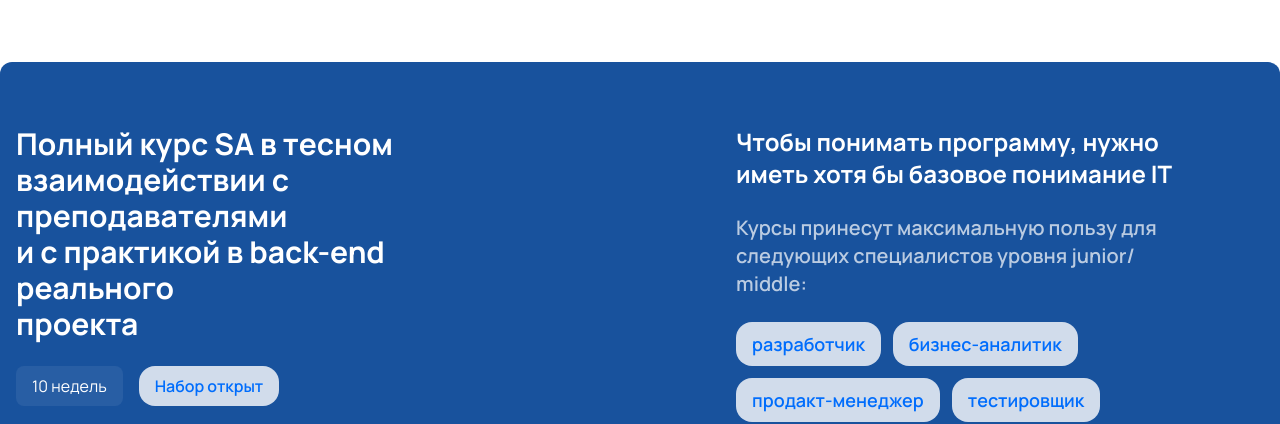
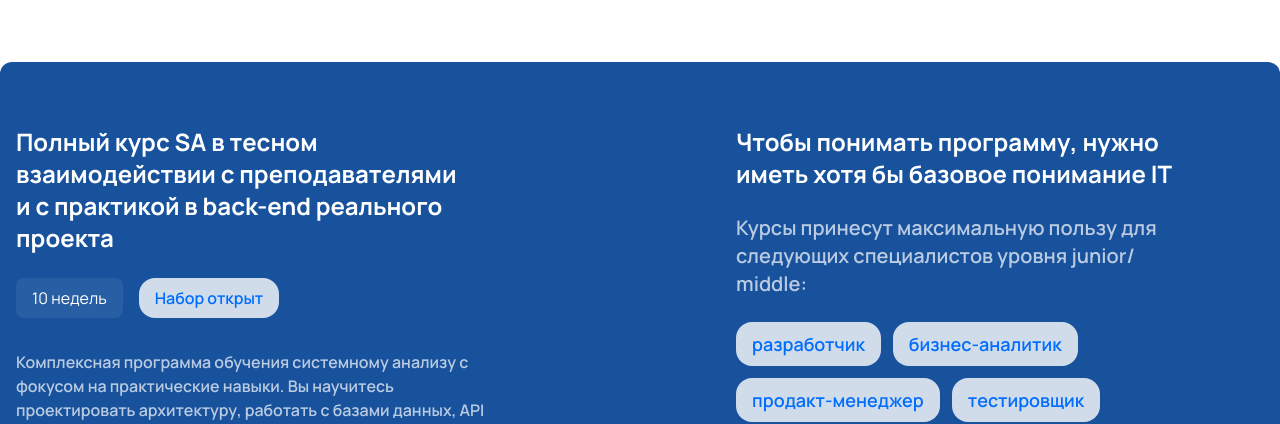
Before and after one commit to temirrllan/ittalker, a Next.js app: page / in a window 1280 px wide. Shown: the part 1860-2284 px from the top of the page. Built offline with nearby package versions, Linux system fonts and the light colour scheme.

Commit message:
fix: font size

```diff
--- a/src/sections/Features.tsx
+++ b/src/sections/Features.tsx
@@ -112,7 +112,7 @@
       <div className="container flex flex-col md:flex-row gap-16">
         {/* Left Column */}
         <AnimatedSection className='flex-1'>
-          <h2 className="text-xl md:text-3xl font-[700] mb-6">
+          <h2 className="text-xl md:text-2xl font-[700] mb-6">
             Полный курс SA в тесном <br />
             взаимодействии с преподавателями <br />
             и с практикой в back-end реального <br />
```
